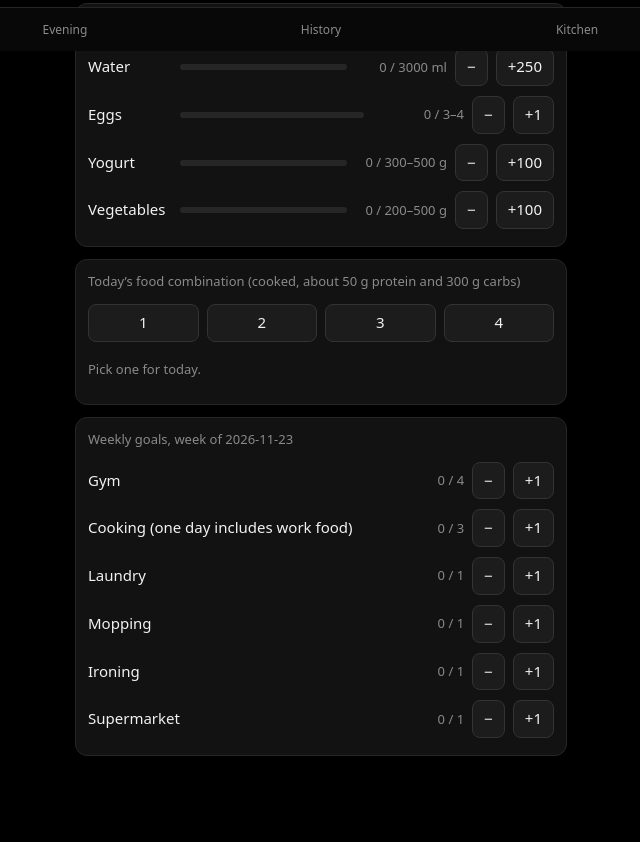
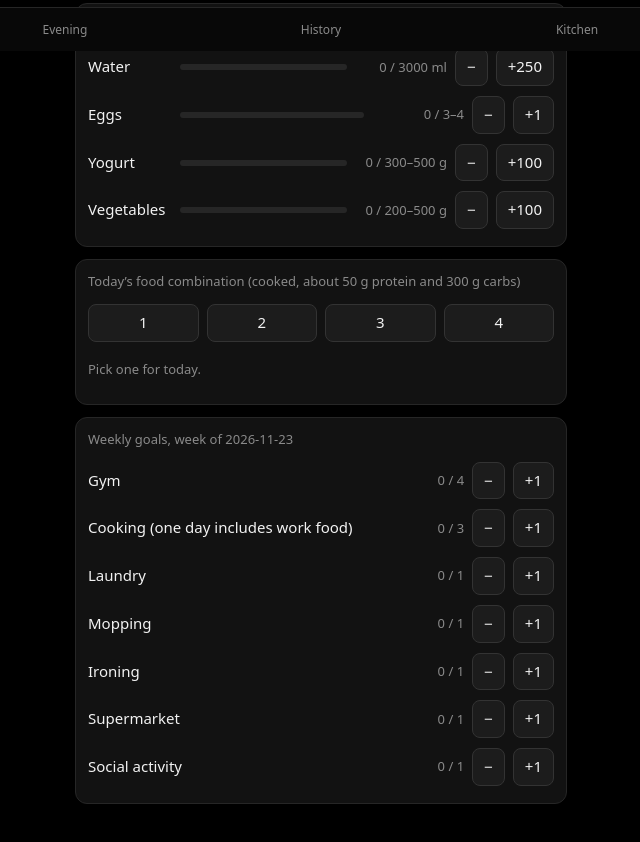
Before and after one commit to Pav-los/My_Day, a website: page www/index.html in a window 1280 px wide. Shown: the part 749-1591 px from the top of the page, without its empty margins (319-959 px from the left). Drawn offline with Linux system fonts and the light colour scheme.

Commit message:
Add social activity to weekly tasks

```diff
--- a/www/index.html
+++ b/www/index.html
@@ -31,7 +31,7 @@ const nav=()=>`<div class="r"><button data-a="dy" data-n="-1">‹</button><h1 st
 const cal=()=>{if(!cm){const d=pd(cur);cm=[d.getFullYear(),d.getMonth()]}const[y,m]=cm,n=new Date(y,m+1,0).getDate(),o=(new Date(y,m,1).getDay()+6)%7,t=T();let c=["M","T","W","T","F","S","S"].map(x=>`<span class="m" style="text-align:center">${x}</span>`).join("");for(let i=0;i<o;i++)c+="<span></span>";for(let i=1;i<=n;i++){const k=dk(new Date(y,m,i));c+=`<button class="cl ${k==cur?"on":""}" data-a="go" data-s="${k}">${i}<small>${k<=t&&ds(k)>0?pct(ds(k)):""}</small>${star(k)?"<b>★</b>":""}</button>`}return`<div class="card"><div class="r"><button data-a="cm" data-n="-1">‹</button><h2 style="flex:1;text-align:center;margin:0">${new Date(y,m,1).toLocaleDateString("en-GB",{month:"long",year:"numeric"})}</h2><button data-a="cm" data-n="1">›</button></div><p class="sub" style="text-align:center">Month score ${pct(ms(y,m))}</p><div class="g">${c}</div></div>`};
 const H=[["vd","Vitamin D"],["mg","Magnesium"],["cr","Creatine"],["wa","Walk, be active, don’t sit all day"],["cs","Cold shower"],["rd","Read a book before bed"]];
 const C=[["water","Water","ml",250,3000,"3000"],["eggs","Eggs","",1,4,"3–4"],["yog","Yogurt","g",100,500,"300–500"],["veg","Vegetables","g",100,500,"200–500"]];
-const W=[["gym","Gym",4],["cook","Cooking (one day includes work food)",3],["wash","Laundry",1],["mop","Mopping",1],["iron","Ironing",1],["shop","Supermarket",1]];
+const W=[["gym","Gym",4],["cook","Cooking (one day includes work food)",3],["wash","Laundry",1],["mop","Mopping",1],["iron","Ironing",1],["shop","Supermarket",1],["soc","Social activity",1]];
 const O=[["Meat 200 g","Rice or pasta 1,020 g"],["Meat 200 g","Buckwheat, potatoes or sweet potatoes 1,425 g"],["Legumes 600 g","Rice or pasta 600 g"],["Legumes 600 g","Buckwheat, potatoes or sweet potatoes 835 g"]];
 const K0="Meat,Liver,Fish,Eggs,Milk,Cheese,Yogurt,Bread,Rice,Pasta,Potatoes,Buckwheat,Legumes,Vegetables,Fruits".split(",").map(n=>({n,h:1}));
 const S0=["Not a lot of screen time","Prioritize social time and vacations over the job, so you have a good mood during work","Do something that scares you every day. Fear is my personal guide into freedom.","Friends are brothers: want the best for them, so they can motivate you to become your best self. Better friends = better you.","Have good posture","No matter what, never let yourself feel like a victim","You are the people who surround you","Invest in yourself","Difficulties are opportunities: in every situation ask what you can gain from this and how to turn it to your advantage"];
```
